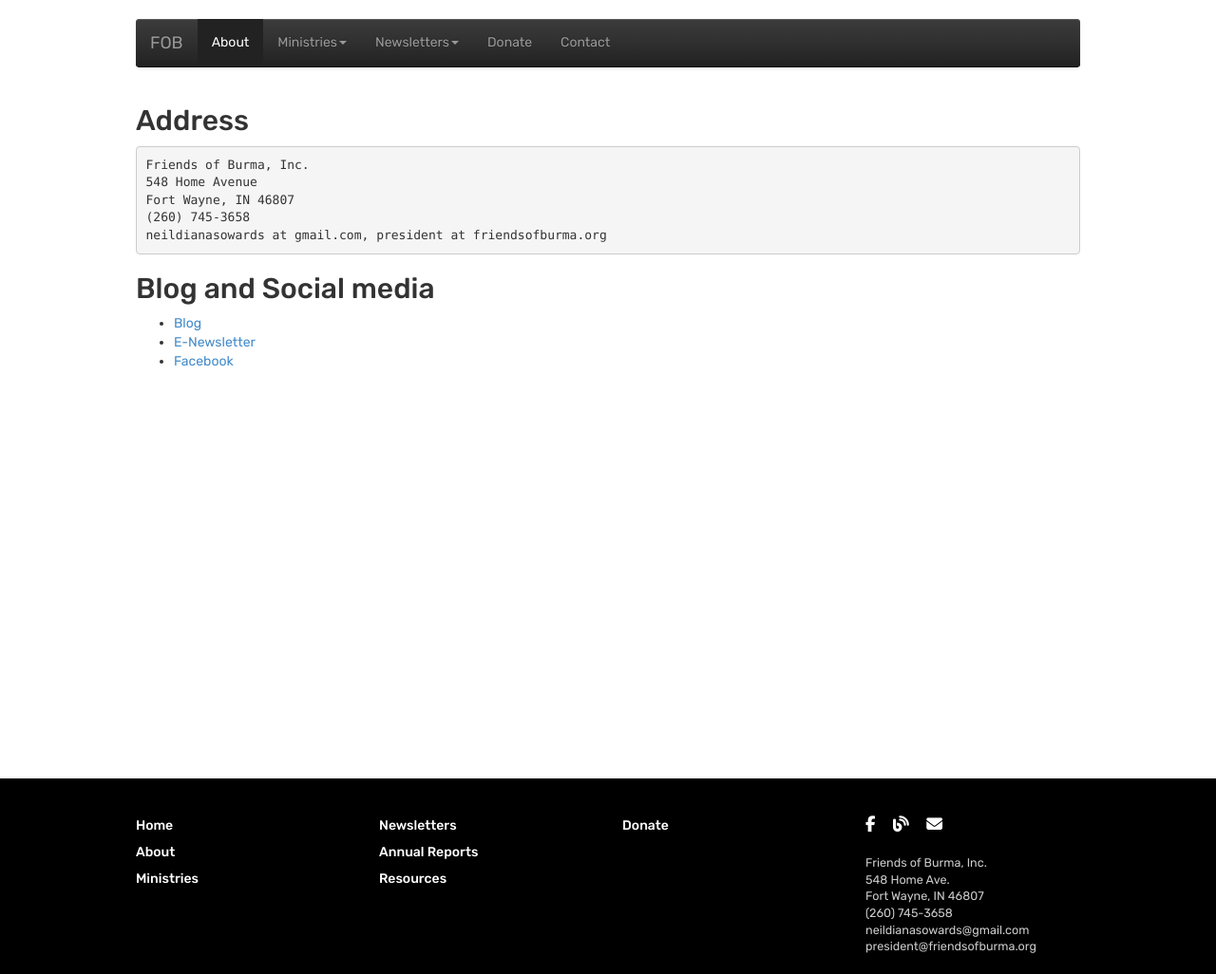
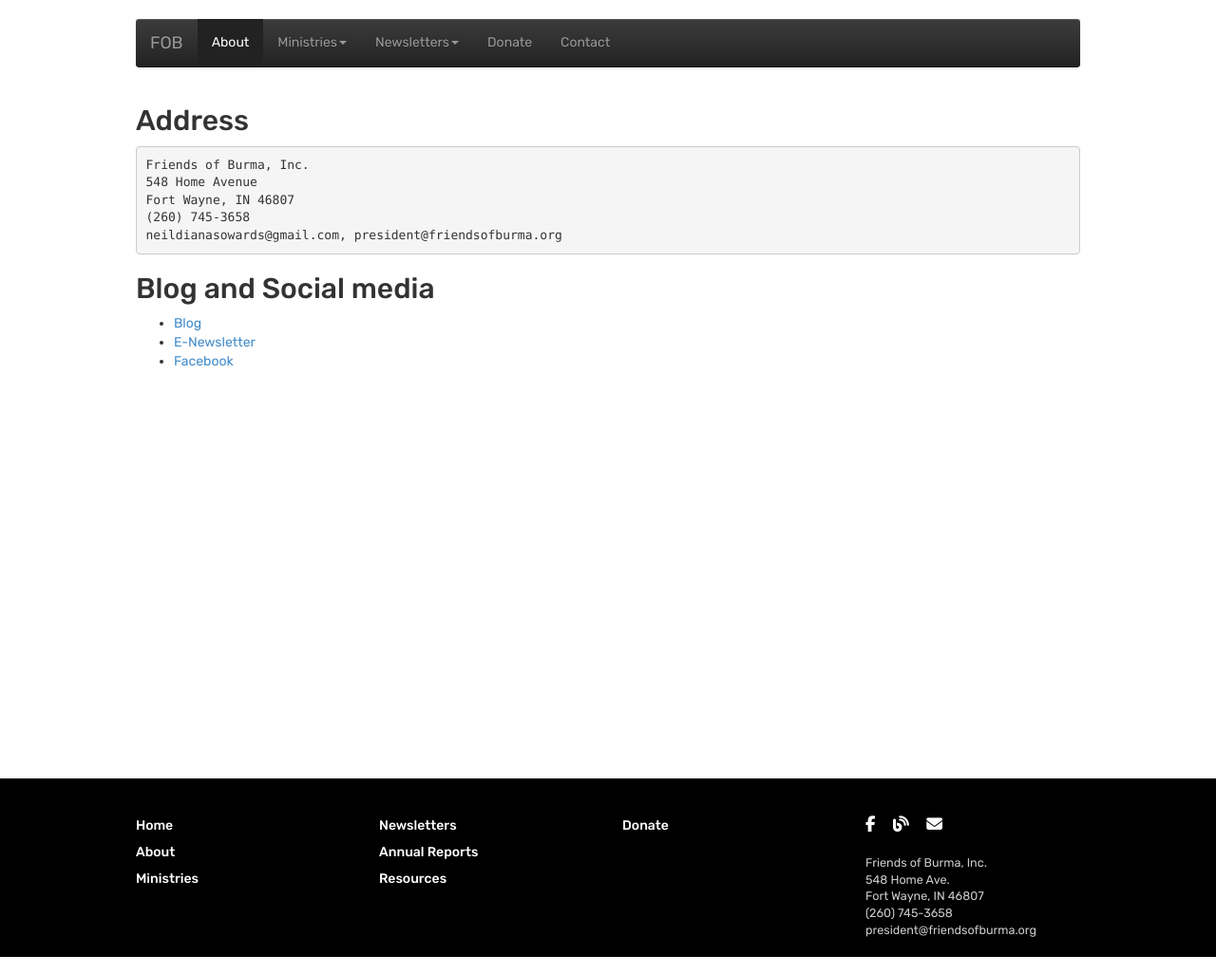
Before and after one commit to friendsofburma/friendsofburma.github.io, a Jekyll site: the page built from _pages/contact.md, in a window 1280 px wide. Shown: the whole page at 95% size. Built offline with Jekyll 4.4.1, drawn with Linux system fonts in a browser that asks for light colours.

Commit message:
email addresses.

```diff
--- a/_includes/_footer.html
+++ b/_includes/_footer.html
@@ -36,7 +36,6 @@
                                 548 Home Ave.<br/>
                                 Fort Wayne, IN 46807<br/>
                                 (260) 745-3658<br/>
-                                neildianasowards@gmail.com<br/>
                                 president@friendsofburma.org<br/>
                             </p>
                         </div>
--- a/_pages/contact.md
+++ b/_pages/contact.md
@@ -12,7 +12,7 @@ permalink: /contact/
     548 Home Avenue
     Fort Wayne, IN 46807
     (260) 745-3658
-    neildianasowards at gmail.com, president at friendsofburma.org
+    neildianasowards@gmail.com, president@friendsofburma.org
 
 
 ## Blog and Social media
```
